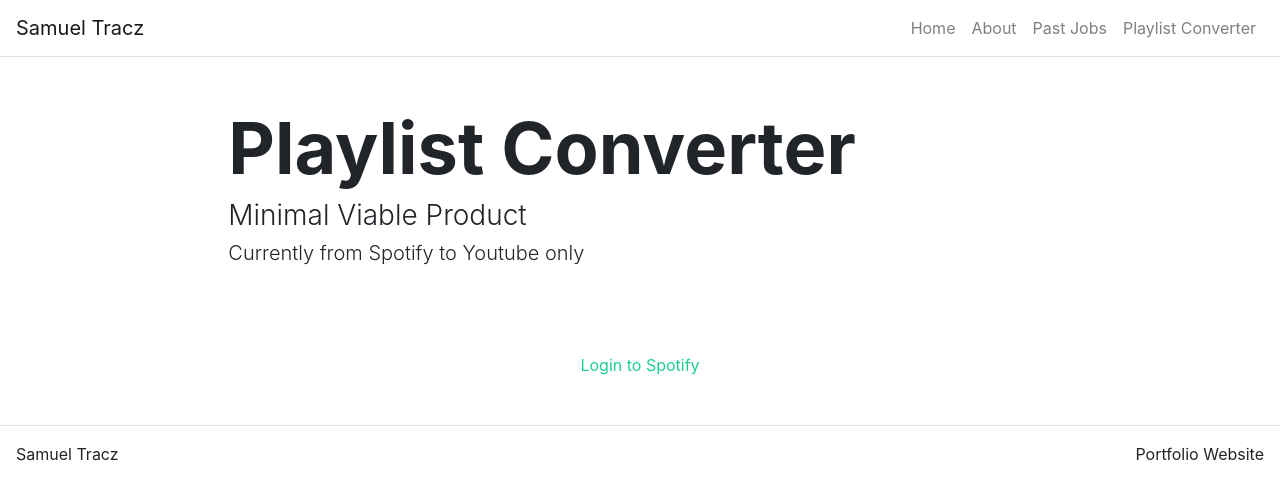
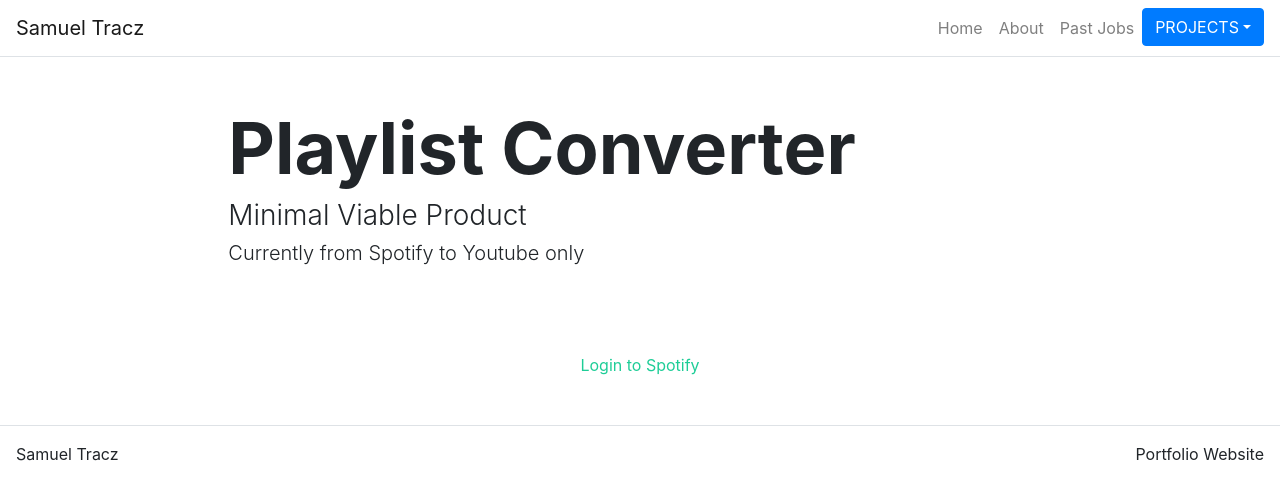
Before and after one commit to traczs/traczs.github.io, a React (Create React App) app: page /convert in a window 1280 px wide. Shown: the top 500 px of the page. Built offline with nearby package versions, Linux system fonts and the light colour scheme.

Commit message:
test branch push

```diff
--- a/src/App.js
+++ b/src/App.js
@@ -10,6 +10,7 @@
 import { Container, Navbar, NavbarBrand, Nav } from 'react-bootstrap';
 import NavbarToggle from 'react-bootstrap/esm/NavbarToggle';
 import NavbarCollapse from 'react-bootstrap/esm/NavbarCollapse';
+import Dropdown from 'react-bootstrap/Dropdown'
 
 import Footer from './components/Footer';
 import HomePage from './pages/HomePage';
@@ -60,7 +61,16 @@
                 <Link className="nav-link" to="/">Home</Link>
                 <Link className="nav-link" to="about">About</Link>
                 <Link className="nav-link" to="work">Past Jobs</Link>
-                <Link className="nav-link" to="convert">Playlist Converter</Link>
+                <Dropdown>
+                  <Dropdown.Toggle>
+                    Projects
+                  </Dropdown.Toggle>
+
+                  <Dropdown.Menu>
+                    <Link className="nav-link" to="convert">Playlist Converter</Link>
+                  </Dropdown.Menu>
+                </Dropdown>
+
               </Nav>
             </NavbarCollapse>
           </Navbar>
--- a/src/components/MakeYTPlaylist.js
+++ b/src/components/MakeYTPlaylist.js
@@ -104,8 +104,9 @@
 
         var videoIDArray = [];
 
+        var searchString = "";
         for(var item of this.state.items){
-            var searchString = "";
+            searchString = "";
             searchString = item.track.name;
 
             item.track.artists.forEach(name => {
```
